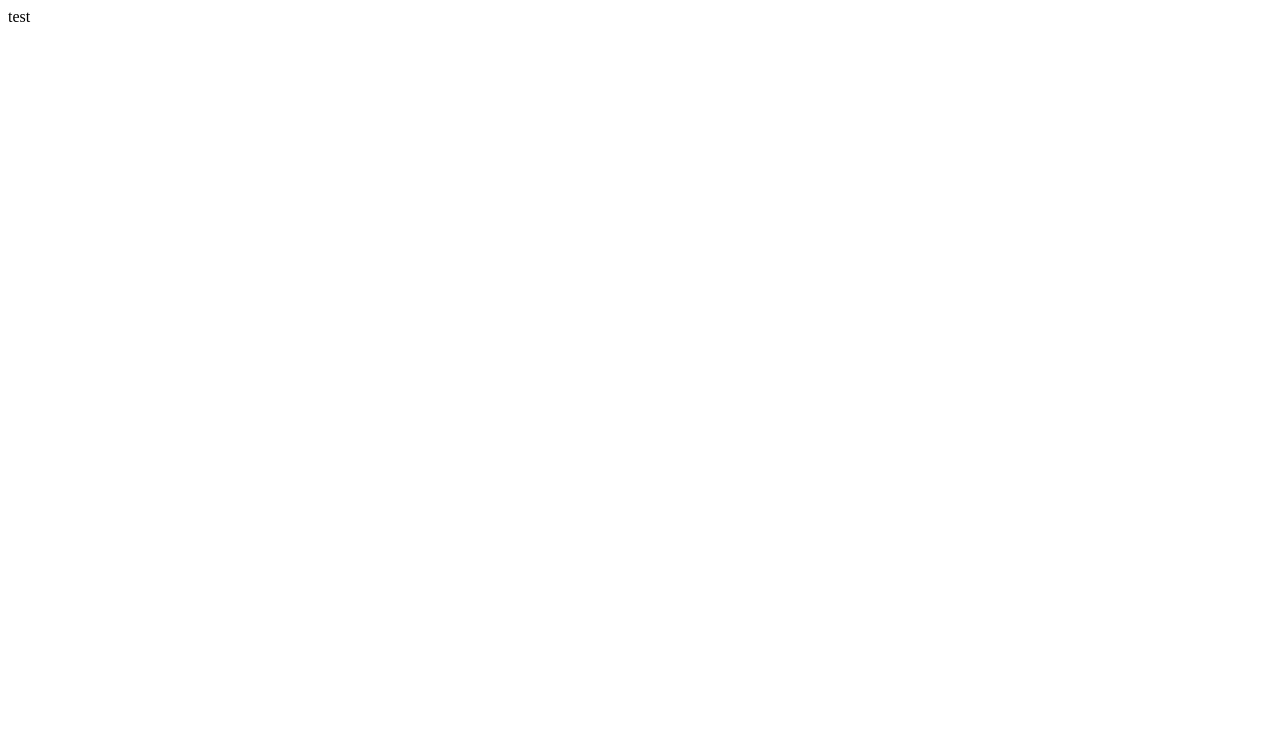
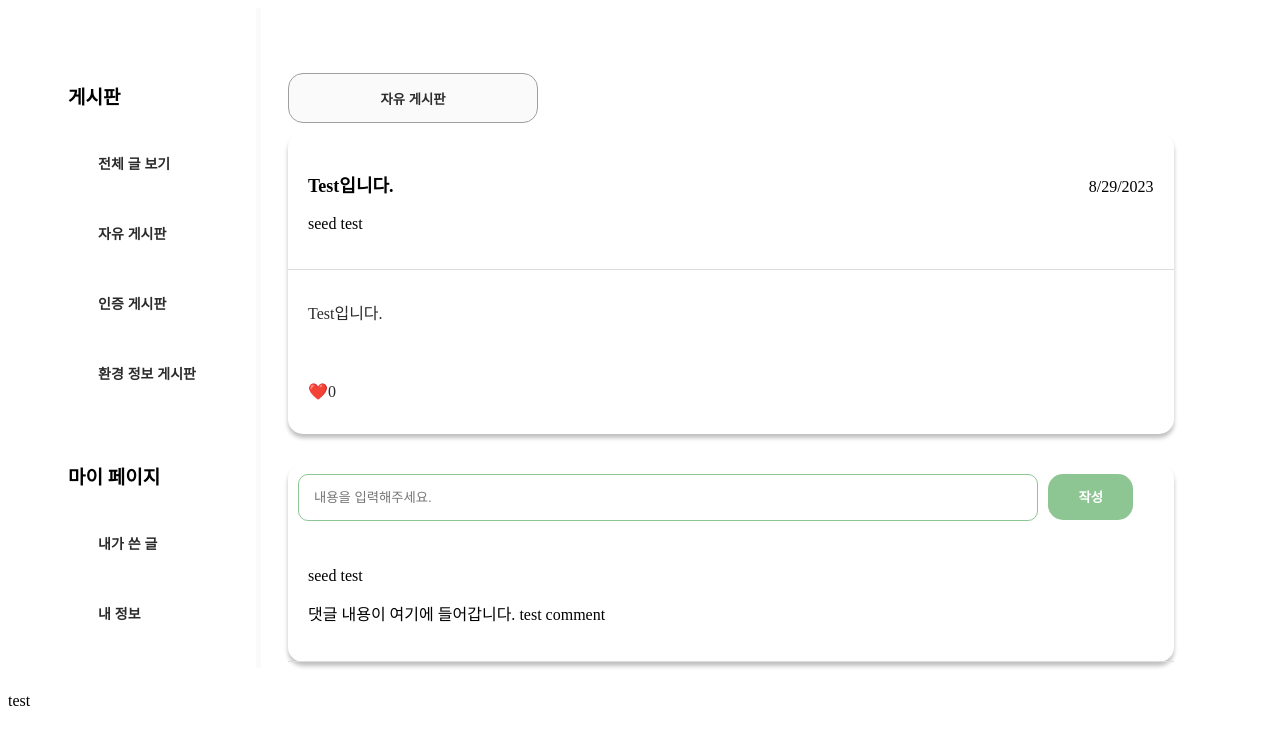
Before and after one commit to wjdgml/seb45_main_012, a React (Create React App) app in the folder client/: page / in a window 1280 px wide. Shown: the top 744 px of the page. Built offline with nearby package versions, Linux system fonts and the light colour scheme.

Commit message:
feat : 댓글 작업 중

```diff
--- a/client/src/App.js
+++ b/client/src/App.js
@@ -1,14 +1,14 @@
 import React from 'react';
 import './App.css';
 // import SignUpPage from './pages/SignUpPage.jsx';
-// import FreeDetailPage from './pages/FreeDetailPage.jsx';
+import FreeDetailPage from './pages/FreeDetailPage.jsx';
 // import Header from './components/header.jsx';
 // import NavBar from './components/NavBar.jsx';
 
 function App() {
   return (
     <div className="App">
-      {/* <FreeDetailPage/> */}
+      <FreeDetailPage/>
       {/* <SignUpPage /> */}
       {/* <Header /> */}
       {/* <NavBar /> */}
--- a/client/src/pages/FreeDetailPage.jsx
+++ b/client/src/pages/FreeDetailPage.jsx
@@ -24,6 +24,21 @@
     "createdAt": "2023-09-04T15:45:02.2870181"
   };
 
+  const vote = {
+    "id": 1,
+    "postId": 1,
+    "userId": 0,
+    "voteType": null,
+    "voteCount": 0
+  }
+
+  const comment = {
+    "id": 1,
+    "userId": 1,
+    "postId": 3,
+    "body": "test comment",
+    "createdAt": "2023-08-29T14:43:27.8032943"
+  }
   return (
   <>
   <div><NavBar /></div>
@@ -41,9 +56,22 @@
             <p>{new Date(post.createdAt).toLocaleDateString()}</p>
           </div>
           <p className='post_detail_content'>{post.body}</p>
+          <p className='post_detail_content'>❤️{vote.voteCount}</p>
           </div>
           <div className='free_detail_container'>
-            test
+            <input
+            className='comment_input'
+              type="text"
+              placeholder="내용을 입력해주세요."
+            />
+              <button className='comment_button'>작성</button>
+            <div className="post_detail_header">
+              <div>
+                <p>{user.userGrade} {user.username}</p>
+                <p>댓글 내용이 여기에 들어갑니다. {comment.body}</p>
+              </div>
+
+            </div>
           </div>
       </div>
   </>
--- a/client/src/styles/FreeDetailPage.css
+++ b/client/src/styles/FreeDetailPage.css
@@ -16,4 +16,31 @@
   margin: 10px 0;
   width: 100%;
   height: 32px;
+  padding: 20px;
 }
+.comment_content{
+  padding-bottom: 20px;
+  border-bottom: 1px solid #ddd;
+}
+.comment_input {
+  justify-content: space-between;
+  border: 1px solid #8DC693;
+  border-radius: 10px;
+  width: 80%;
+  padding: 15px;
+  margin: 10px;
+}
+.comment_button {
+  display: inline-flex;
+  height: 30px;
+  padding: 23px 30px;
+  justify-content: center;
+  align-items: center;
+  gap: 10px;
+  border-radius: 15px;
+  font-weight: bold;
+  background-color: #8DC693;
+  border: none;
+  color: white;
+  margin-right: 20px;
+}
```
